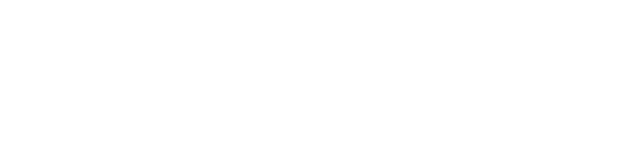
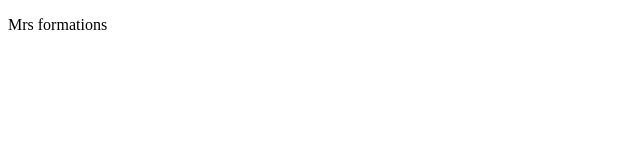
Before and after one commit to Lupinhlm/git-mon-cv, a plain HTML site: page index.html in a window 1280 px wide. Shown: the whole page, without its empty margins (0-640 px from the left). Drawn offline with Linux system fonts and the light colour scheme.

Commit message:
mise en place de la formation

```diff
--- a/index.html
+++ b/index.html
@@ -4,6 +4,6 @@
 	<title></title>
 </head>
 <body>
-
+<p>Mrs formations</p>
 </body>
 </html>
```
